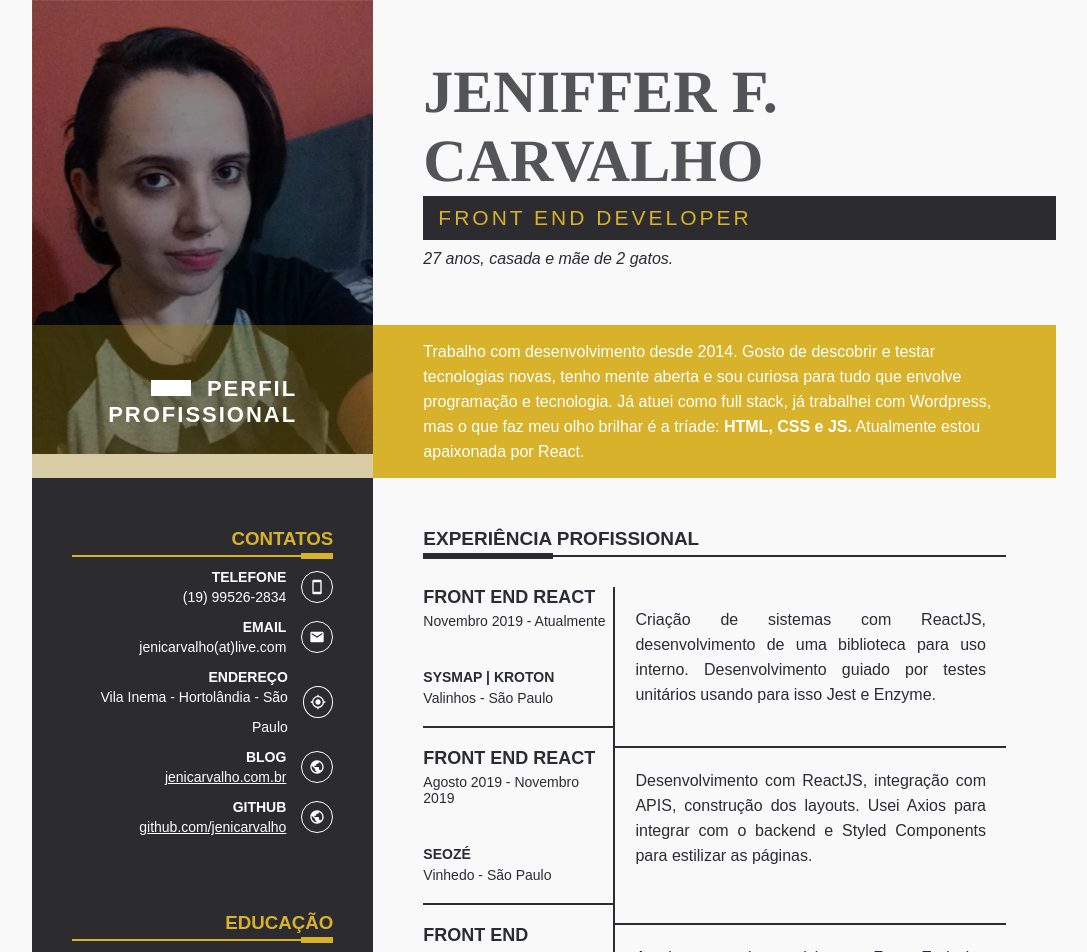
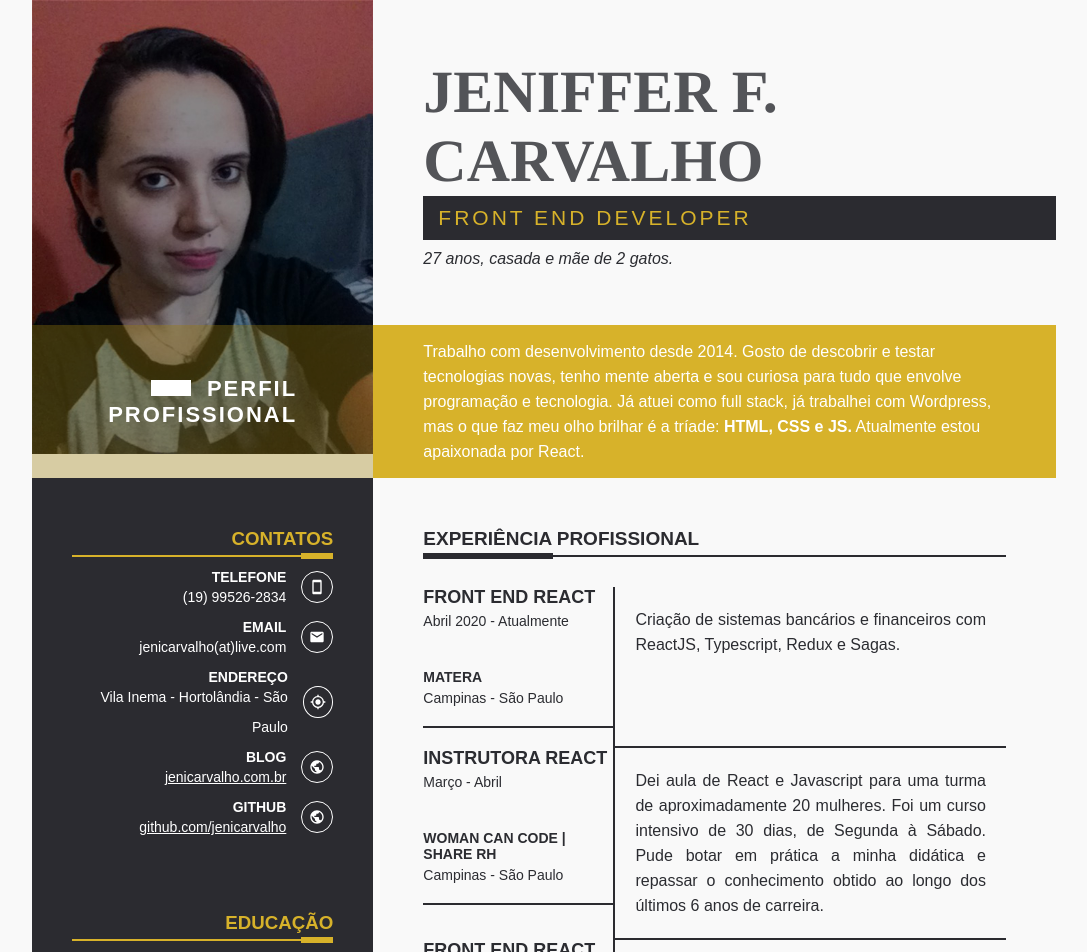
Before and after one commit to jenicarvalho/resume-curriculo, a React (Create React App) app: page / in a window 1280 px wide. Shown: the top 952 px of the page, without its empty margins (96-1183 px from the left). Built offline with nearby package versions, Linux system fonts and the light colour scheme.

Commit message:
atualizado experiencias

```diff
--- a/src/components/Experience/Experience.js
+++ b/src/components/Experience/Experience.js
@@ -10,7 +10,32 @@ export default function Experience() {
       <ExperienceItem>
         <div>
           <h4>Front End React</h4>
-          <date>Novembro 2019 - Atualmente</date>
+          <date>Abril 2020 - Atualmente</date>
+
+          <strong>Matera</strong>
+          <span>Campinas - São Paulo</span>
+        </div>
+        <p>
+          Criação de sistemas bancários e financeiros com ReactJS, Typescript, Redux e Sagas.
+        </p>
+      </ExperienceItem>
+
+      <ExperienceItem>
+        <div>
+          <h4>Instrutora React</h4>
+          <date>Março - Abril</date>
+
+          <strong>Woman Can Code | Share RH</strong>
+          <span>Campinas - São Paulo</span>
+        </div>
+        <p>
+          Dei aula de React e Javascript para uma turma de aproximadamente 20 mulheres. Foi um curso intensivo de 30 dias, de Segunda à Sábado. Pude botar em prática a minha didática e repassar o conhecimento obtido ao longo dos últimos 6 anos de carreira.
+        </p>
+      </ExperienceItem>
+      <ExperienceItem>
+        <div>
+          <h4>Front End React</h4>
+          <date>Setembro 2019 - Abril 2020</date>
 
           <strong>SysMap | Kroton</strong>
           <span>Valinhos - São Paulo</span>
@@ -19,20 +44,6 @@ export default function Experience() {
           Criação de sistemas com ReactJS, desenvolvimento de uma biblioteca
           para uso interno. Desenvolvimento guiado por testes unitários usando
           para isso Jest e Enzyme.
-        </p>
-      </ExperienceItem>
-      <ExperienceItem>
-        <div>
-          <h4>Front End React</h4>
-          <date>Agosto 2019 - Novembro 2019</date>
-
-          <strong>SeoZé</strong>
-          <span>Vinhedo - São Paulo</span>
-        </div>
-        <p>
-          Desenvolvimento com ReactJS, integração com APIS, construção dos
-          layouts. Usei Axios para integrar com o backend e Styled Components
-          para estilizar as páginas.
         </p>
       </ExperienceItem>
 
```
